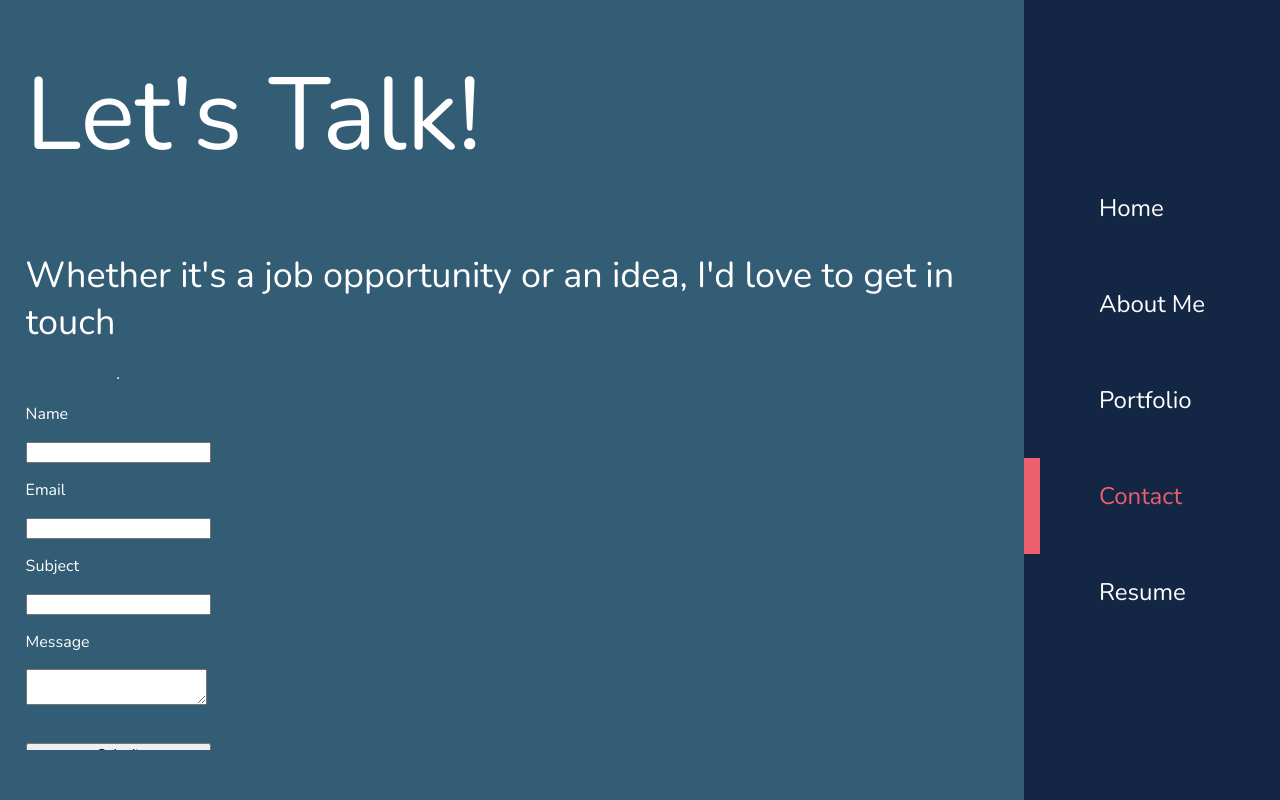
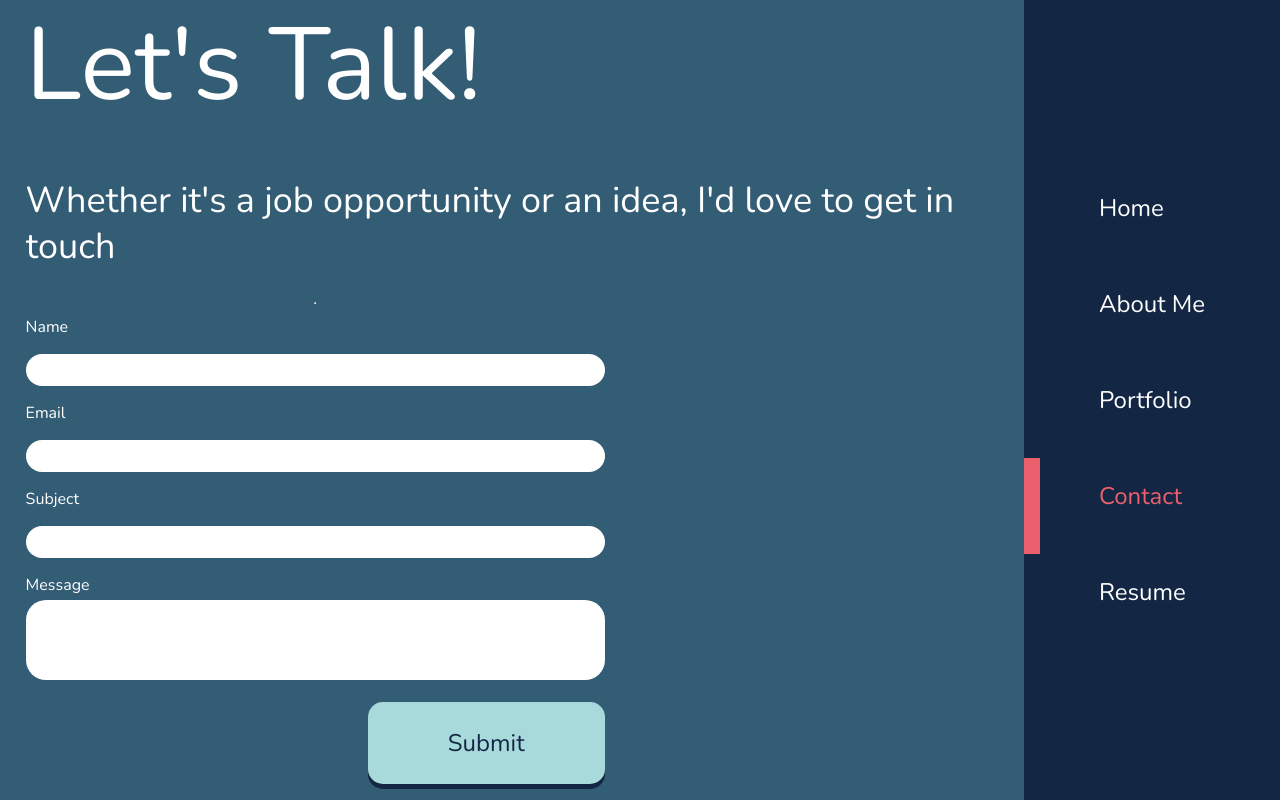
Before and after one commit to noworriesimhere/second-portfolio, a Next.js app: page /contact in a window 1280 px wide. Built offline with nearby package versions, Linux system fonts and the light colour scheme.

Commit message:
styled form a bit

```diff
--- a/components/ContactForm.js
+++ b/components/ContactForm.js
@@ -102,8 +102,14 @@ const ContactForm = () => {
           onChange={handleOnChange}
           required
           value={inputs.message}
+          rows='5'
+          cols='70'
         />
-        <button type='submit' disabled={status.submitting}>
+        <button
+          className={styles.btn}
+          type='submit'
+          disabled={status.submitting}
+        >
           {!status.submitting
             ? !status.submitted
               ? 'Submit'
--- a/components/Cursor.js
+++ b/components/Cursor.js
@@ -16,7 +16,12 @@ const Cursor = ({ children }) => {
         //cursor will disappear when moving away from window
       }}
       onPointerMove={(e) => {
-        if (e.target.localName === 'li' || e.target.localName === 'a') {
+        if (
+          e.target.localName === 'li' ||
+          e.target.localName === 'a' ||
+          e.target.localName === 'input' ||
+          e.target.localName === 'textarea'
+        ) {
           const location = e.target.getBoundingClientRect();
           gsap.to(cursorRef.current, {
             duration: 0.15,
--- /dev/null
+++ b/styles/Button.module.scss
@@ -0,0 +1,27 @@
+.btn {
+  justify-self: flex-end;
+  outline: none;
+  border: none;
+  cursor: none;
+  display: block;
+  position: relative;
+  background-color: var(--color-background-light);
+  font-size: var(--baseNavSize);
+  font-family: 'Nunito', sans-serif;
+  color: var(--color-background-dark);
+  padding: 25px 80px;
+  transform: translateY(200px);
+  border-radius: 15px;
+  box-shadow: 0 5px var(--color-background-dark);
+  margin: 1rem 0;
+}
+
+.btn:hover {
+  box-shadow: 0 4px var(--color-background-dark);
+  top: 1px;
+}
+
+.btn:active {
+  box-shadow: none;
+  top: 5px;
+}
--- a/styles/Contact.module.scss
+++ b/styles/Contact.module.scss
@@ -5,6 +5,6 @@
   align-items: flex-start;
   text-align: left;
   width: 95%;
-  height: 700px;
+  height: 800px;
   overflow: hidden;
 }
--- a/styles/ContactForm.module.scss
+++ b/styles/ContactForm.module.scss
@@ -3,15 +3,53 @@
   flex-direction: column;
   justify-content: center;
   align-items: center;
-  form {
+  input {
+    cursor: none;
+    width: 100%;
+    height: 2rem;
+    margin: 0.75rem 0;
+    border-radius: 20px;
+    border-style: none;
   }
+
+  textarea {
+    height: 5rem;
+    cursor: none;
+    border-radius: 20px;
+    border-style: none;
+    resize: none;
+  }
+
   label {
     display: block;
+    margin: 0.25rem 0;
+    cursor: none;
+  }
+
+  .btn {
+    justify-self: flex-end;
+    outline: none;
+    border: none;
+    cursor: none;
+    display: block;
+    position: relative;
+    background-color: var(--color-background-light);
+    font-size: var(--baseNavSize);
+    font-family: 'Nunito', sans-serif;
+    color: var(--color-background-dark);
+    padding: 25px 80px;
+    border-radius: 15px;
+    box-shadow: 0 5px var(--color-background-dark);
     margin: 1rem 0;
   }
-  button {
-    display: block;
-    width: 100%;
-    margin: 2rem 0;
+
+  .btn:hover {
+    box-shadow: 0 4px var(--color-background-dark);
+    top: 1px;
+  }
+
+  .btn:active {
+    box-shadow: none;
+    top: 5px;
   }
 }
--- a/styles/globals.scss
+++ b/styles/globals.scss
@@ -120,7 +120,7 @@ h2,
 h3,
 h4,
 h5 {
-  margin: 3rem 0 1.38rem;
+  margin: 1.38rem 0;
   font-family: 'Nunito', sans-serif;
   font-weight: 400;
   line-height: 1.3;
```
Also changed, not shown: components/Button.js (added, +8 -0 lines).
